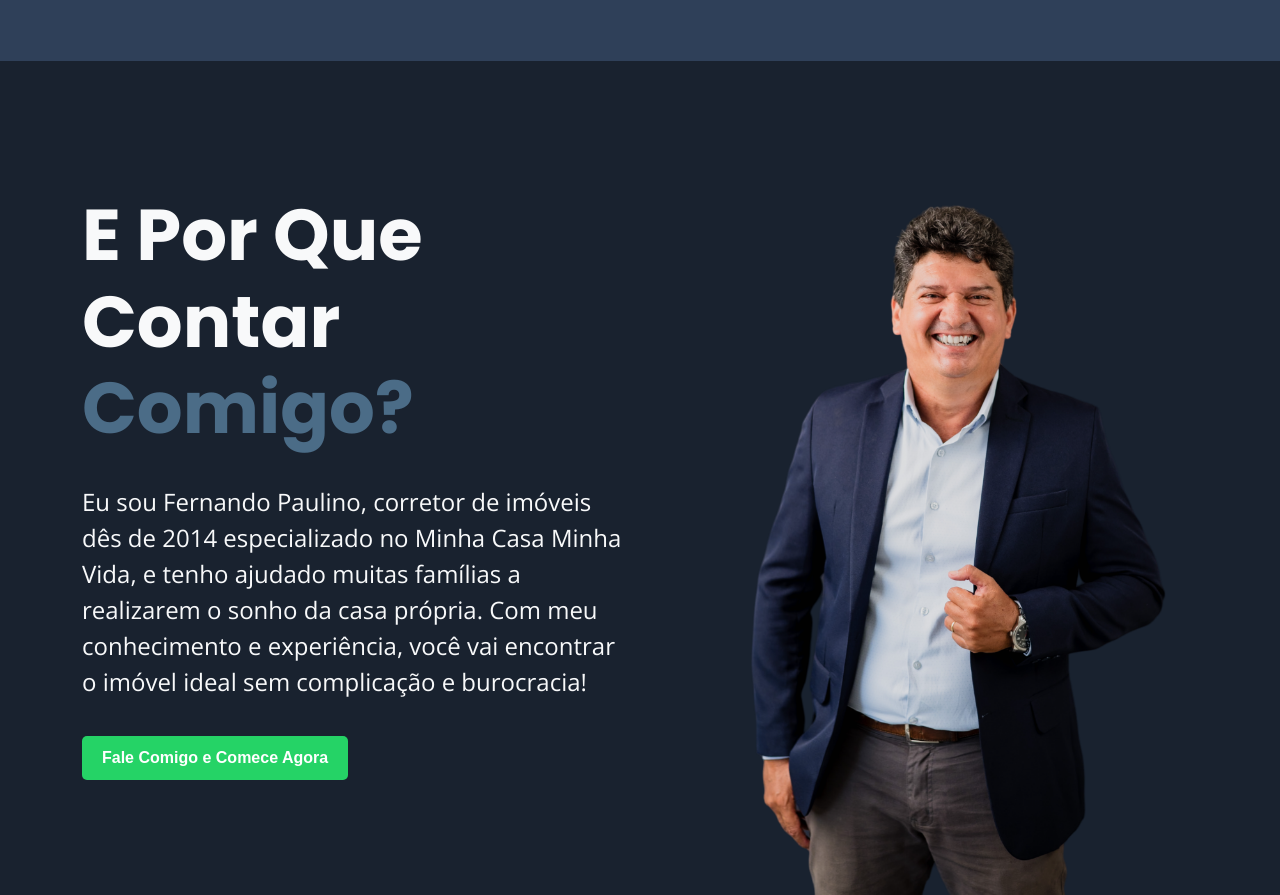
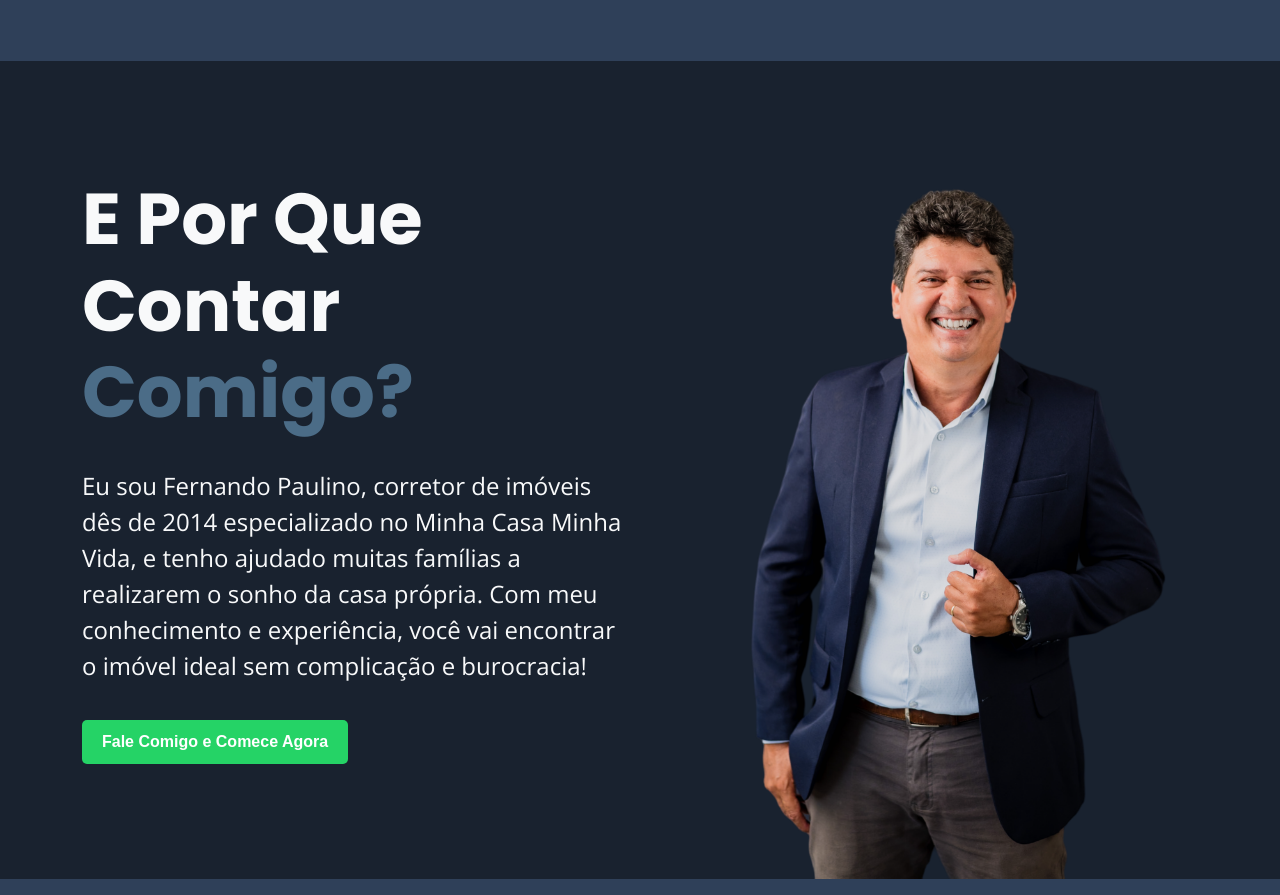
Before and after one commit to FilipePaulinodeveloper/landing-page-fernando, a plain HTML site: page index.html in a window 1280 px wide. Shown: the part 1623-2518 px from the top of the page. Drawn offline with nearby package versions, Linux system fonts and the light colour scheme.

Commit message:
Update index.html

```diff
--- a/index.html
+++ b/index.html
@@ -101,7 +101,7 @@
           </section>
 
 
-          <section id="sobre" class="color-white color-bg-azul pt-3">
+          <section id="sobre" class="color-white color-bg-azul">
             <div class="container">
               <div class="row align-items-center">
                 <div class="col-md-6 mb-4">
```
